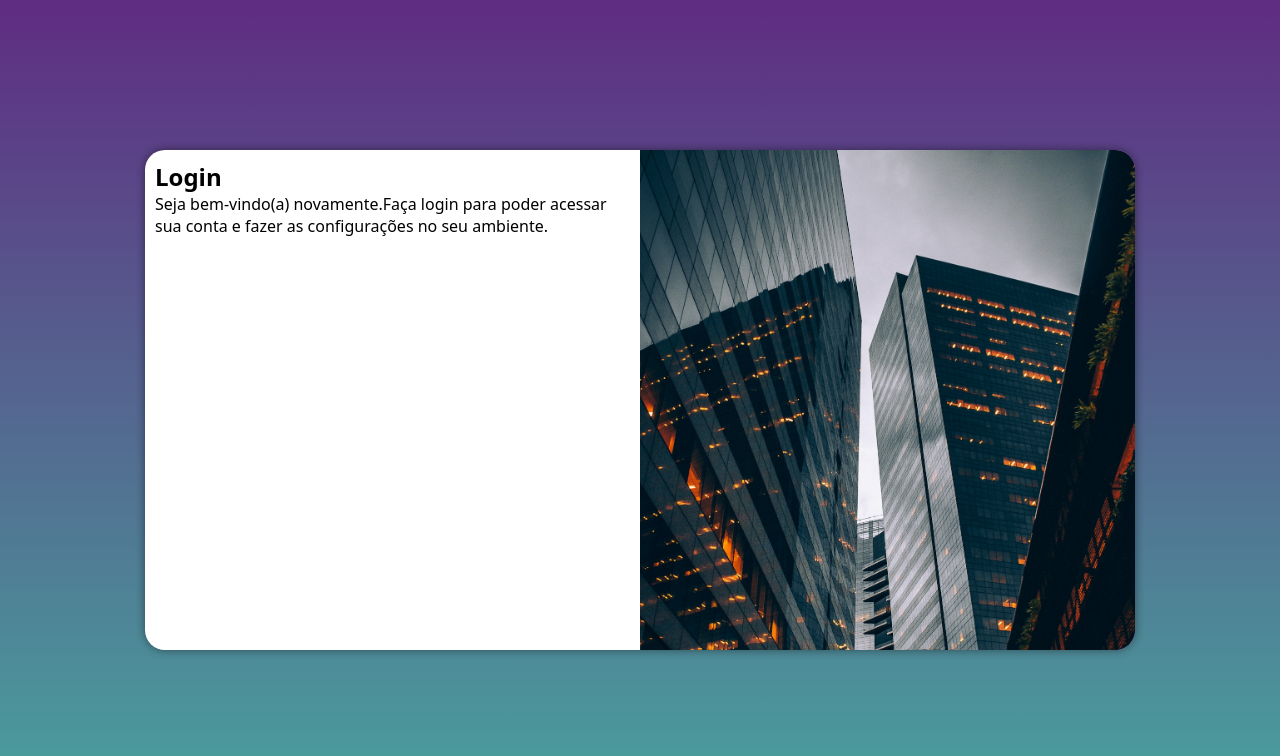
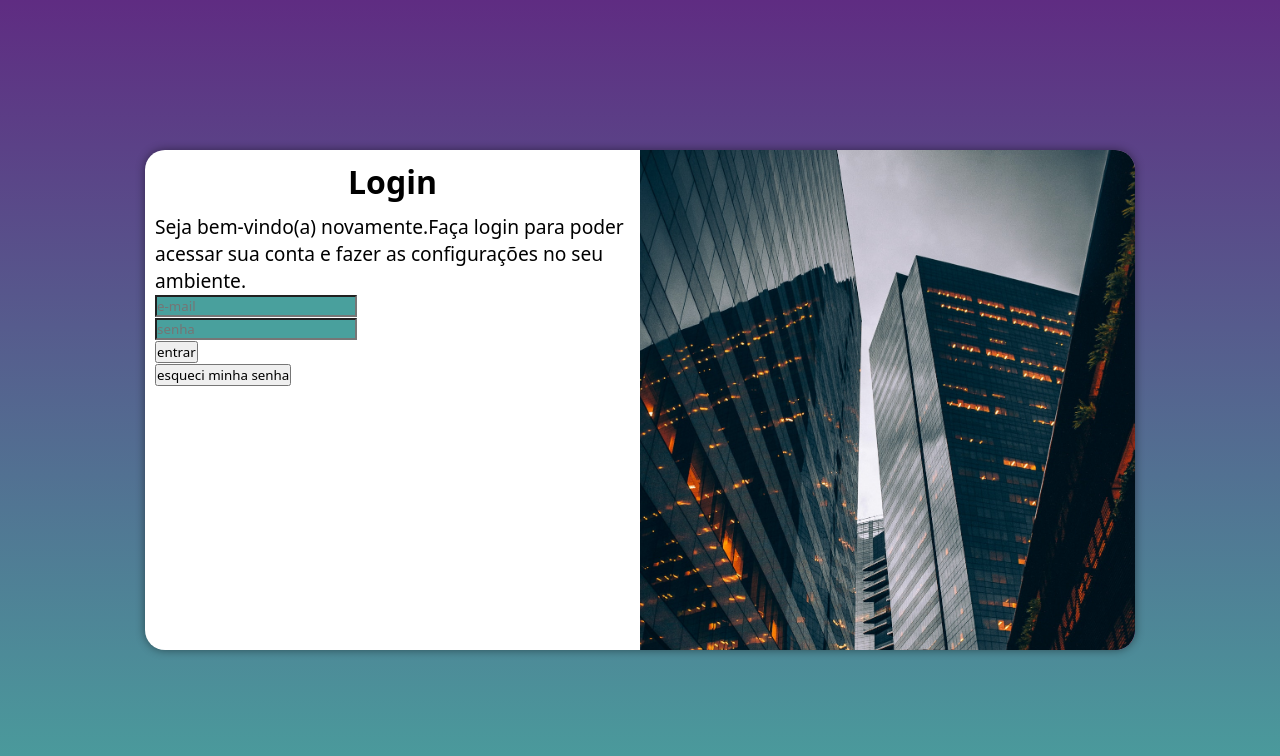
Before and after one commit to hgz13/projeto-login, a plain HTML site: page index.html in a window 1280 px wide. Drawn offline with Linux system fonts and the light colour scheme.

Commit message:
atualização

```diff
--- a/estilo/mediaquery.css
+++ b/estilo/mediaquery.css
@@ -40,4 +40,12 @@
         float: left;
         width: 50%;
     }
+
+    #formulario > h1 {
+        font-size: 2em;
+    }
+
+    #formulario > p {
+        font-size: 1.2em;
+    }
 }
--- a/estilo/style.css
+++ b/estilo/style.css
@@ -47,3 +47,20 @@ main {
     display: block;
     padding: 10px;
 }
+
+#formulario > h1 {
+    text-align: center;
+    margin-bottom: 10px;
+}
+
+#formulario > p {
+    font-size: 0.8em;
+}
+
+#caixa {
+    background-color: #49a09d;
+}
+
+#senha {
+    background-color: #49a09d;
+}
--- a/index.html
+++ b/index.html
@@ -19,7 +19,10 @@
                 <h1>Login</h1>
                 <p>Seja bem-vindo(a) novamente.Faça login para poder acessar sua conta e fazer as configurações no seu ambiente.</p>
                 <form action="login.php" method="post">
-
+                    <p><input type="text" name="caixa" id="caixa" placeholder="e-mail"></p>
+                    <p><input type="password" name="senha" id="senha" placeholder="senha"></p>
+                    <p><input type="submit" value="entrar"></p>
+                    <p><input type="button" value="esqueci minha senha"></p>
                 </form>
             </div>
         </section>
```
